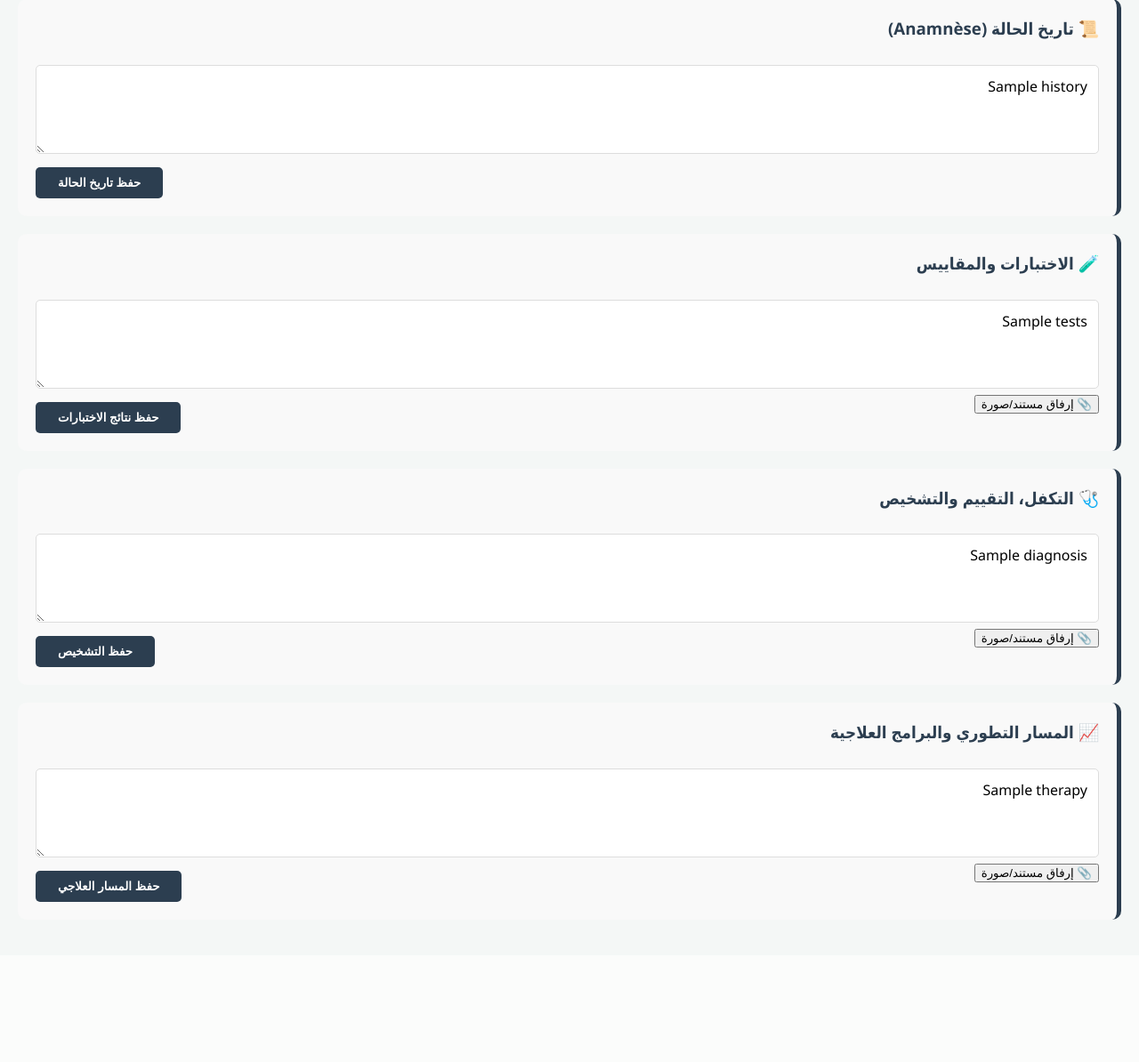
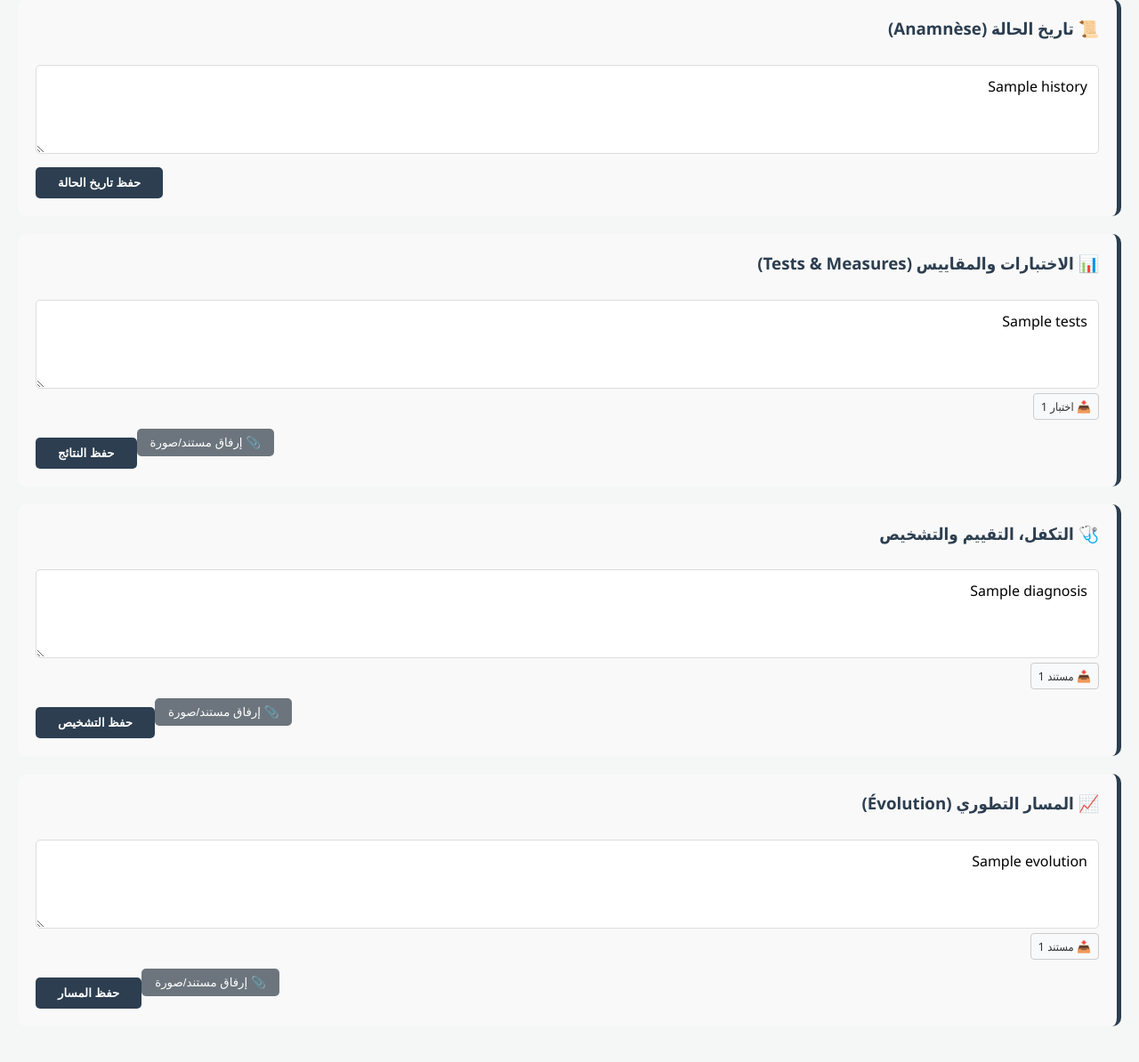
Before and after one commit to abd-orthopsy/Ortho_Psy_Tech, a Flask app: template templates/examinee_profile.html in a window 1280 px wide. Shown: the part 571-1765 px from the top of the page at 89% size. Before the commit the page ends 1605 px from the top, so only its background shows below. Run offline with Flask 3, Linux system fonts and the light colour scheme; the template is opened without the code that fills it: most values are stand-ins (such as "Sample title", 1, 10 or a date in 2020); grey boxes marked "Sample" are stand-in pictures.

Commit message:
Update examinee_profile.html

```diff
--- a/templates/examinee_profile.html
+++ b/templates/examinee_profile.html
@@ -132,31 +132,63 @@
 </div>
 
         <div class="section">
-            <h3>🧪 الاختبارات والمقاييس</h3>
-            <textarea id="tests" placeholder="نتائج اختبارات الذكاء، اختبارات اللغة، السلوك...">{{ e.tests or '' }}</textarea>
-            <input type="file" class="doc-input" hidden onchange="uploadDoc('{{ e.id }}', 'field_name')">
-            <button onclick="this.previousElementSibling.click()" class="btn btn-sm btn-secondary mt-1">📎 إرفاق مستند/صورة</button>
-            <button class="save-btn" onclick="saveNote('tests')">حفظ نتائج الاختبارات</button>
+    <h3>📊 الاختبارات والمقاييس (Tests & Measures)</h3>
+    <textarea id="tests" placeholder="نتائج الاختبارات الرسمية، الدرجات الموزونة، التفسير الإحصائي...">{{ e.tests or '' }}</textarea>
+
+    <div class="attachments-area" id="files_tests" style="display:flex; gap:8px; flex-wrap:wrap; margin-bottom:10px;">
+        {% if e.tests_docs %}
+            {% for doc in e.tests_docs %}
+                <div class="file-badge">
+                    <a href="{{ doc }}" download="test_{{ loop.index }}" style="background:#f8f9fa; border:1px solid #ccc; text-decoration:none; color:#333; padding:5px 8px; border-radius:4px; font-size:0.8rem; display:inline-block;">📥 اختبار {{ loop.index }}</a>
+                </div>
+            {% endfor %}
+        {% endif %}
+    </div>
+
+    <button class="save-btn" onclick="saveNote('tests')">حفظ النتائج</button>
+    <input type="file" id="input_tests" hidden accept=".pdf,.doc,.docx,image/*" onchange="uploadDoc('{{ e.id }}', 'tests')">
+    <button onclick="document.getElementById('input_tests').click()" style="background:#6c757d; color:white; border:none; padding:8px 15px; border-radius:5px; cursor:pointer; float:left;">📎 إرفاق مستند/صورة</button>
     <div style="clear:both"></div>
 </div>
 
 <div class="section">
     <h3>🩺 التكفل، التقييم والتشخيص</h3>
-            <textarea id="diagnosis" placeholder="التشخيص النهائي، نتائج التقييمات الدورية...">{{ e.diagnosis or '' }}</textarea>
-            <input type="file" class="doc-input" hidden onchange="uploadDoc('{{ e.id }}', 'field_name')">
-            <button onclick="this.previousElementSibling.click()" class="btn btn-sm btn-secondary mt-1">📎 إرفاق مستند/صورة</button>
+    <textarea id="diagnosis" placeholder="مشروع الكفالة الأرطفونية/النفسية، الأهداف العلاجية، التشخيص الفارق...">{{ e.diagnosis or '' }}</textarea>
+
+    <div class="attachments-area" id="files_diagnosis" style="display:flex; gap:8px; flex-wrap:wrap; margin-bottom:10px;">
+        {% if e.diagnosis_docs %}
+            {% for doc in e.diagnosis_docs %}
+                <div class="file-badge">
+                    <a href="{{ doc }}" download="diagnosis_{{ loop.index }}" style="background:#f8f9fa; border:1px solid #ccc; text-decoration:none; color:#333; padding:5px 8px; border-radius:4px; font-size:0.8rem; display:inline-block;">📥 مستند {{ loop.index }}</a>
+                </div>
+            {% endfor %}
+        {% endif %}
+    </div>
+
     <button class="save-btn" onclick="saveNote('diagnosis')">حفظ التشخيص</button>
+    <input type="file" id="input_diagnosis" hidden accept=".pdf,.doc,.docx,image/*" onchange="uploadDoc('{{ e.id }}', 'diagnosis')">
+    <button onclick="document.getElementById('input_diagnosis').click()" style="background:#6c757d; color:white; border:none; padding:8px 15px; border-radius:5px; cursor:pointer; float:left;">📎 إرفاق مستند/صورة</button>
     <div style="clear:both"></div>
 </div>
 
 <div class="section">
-            <h3>📈 المسار التطوري والبرامج العلاجية</h3>
-            <textarea id="therapy" placeholder="البرامج المطبقة، التمارين، مدى الاستجابة للعلاج...">{{ e.therapy or '' }}</textarea>
-            <input type="file" class="doc-input" hidden onchange="uploadDoc('{{ e.id }}', 'field_name')">
-            <button onclick="this.previousElementSibling.click()" class="btn btn-sm btn-secondary mt-1">📎 إرفاق مستند/صورة</button>
-            <button class="save-btn" onclick="saveNote('therapy')">حفظ المسار العلاجي</button>
+    <h3>📈 المسار التطوري (Évolution)</h3>
+    <textarea id="evolution" placeholder="ملاحظات حول تقدم الحالة، التعديلات على الخطة العلاجية، مآل الحالة...">{{ e.evolution or '' }}</textarea>
+
+    <div class="attachments-area" id="files_evolution" style="display:flex; gap:8px; flex-wrap:wrap; margin-bottom:10px;">
+        {% if e.evolution_docs %}
+            {% for doc in e.evolution_docs %}
+                <div class="file-badge">
+                    <a href="{{ doc }}" download="evolution_{{ loop.index }}" style="background:#f8f9fa; border:1px solid #ccc; text-decoration:none; color:#333; padding:5px 8px; border-radius:4px; font-size:0.8rem; display:inline-block;">📥 مستند {{ loop.index }}</a>
+                </div>
+            {% endfor %}
+        {% endif %}
+    </div>
+
+    <button class="save-btn" onclick="saveNote('evolution')">حفظ المسار</button>
+    <input type="file" id="input_evolution" hidden accept=".pdf,.doc,.docx,image/*" onchange="uploadDoc('{{ e.id }}', 'evolution')">
+    <button onclick="document.getElementById('input_evolution').click()" style="background:#6c757d; color:white; border:none; padding:8px 15px; border-radius:5px; cursor:pointer; float:left;">📎 إرفاق مستند/صورة</button>
     <div style="clear:both"></div>
-        </div>
 </div>
 
     <script>
```
Lines whose indentation alone changed are shown as unchanged.
